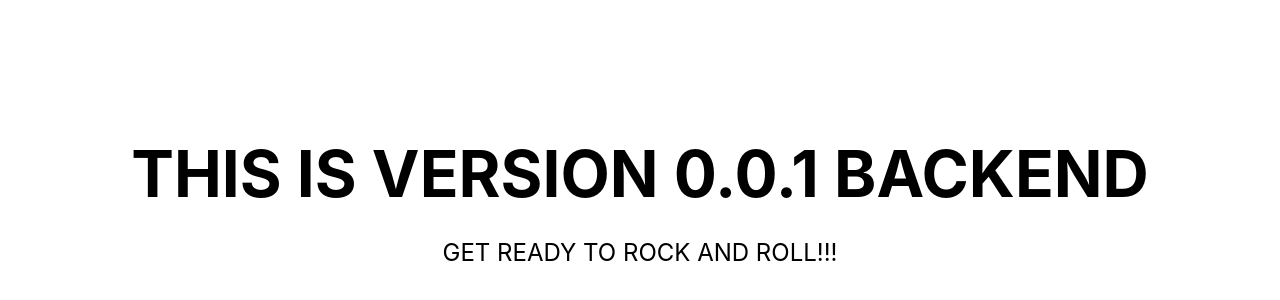
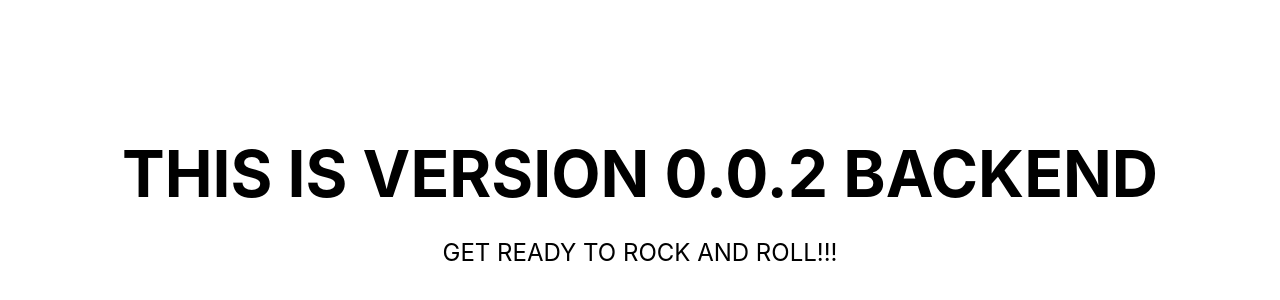
Before and after one commit to n3rdkid/test-gcp-version-deletion, a Next.js app: page / in a window 1280 px wide. Shown: the part 184-484 px from the top of the page. Built offline with nearby package versions, Linux system fonts and the light colour scheme.

Commit message:
backend 0.0.2

```diff
--- a/pages/index.js
+++ b/pages/index.js
@@ -13,7 +13,7 @@ export default function Home() {
 
       <main className={styles.main}>
         <h1 className={styles.title}>
-          THIS IS VERSION 0.0.1 BACKEND
+          THIS IS VERSION 0.0.2 BACKEND
         </h1>
 
         <p className={styles.description}>
```
